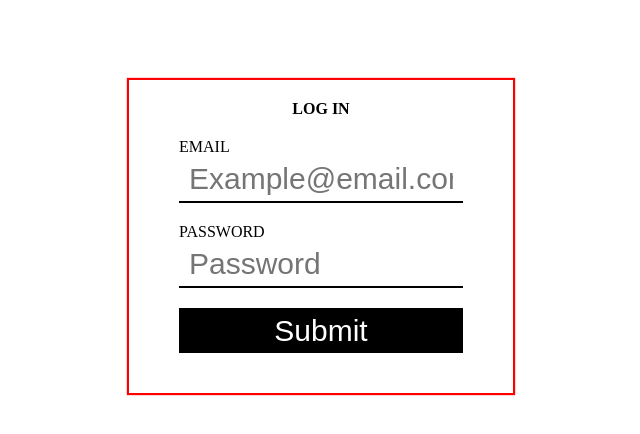
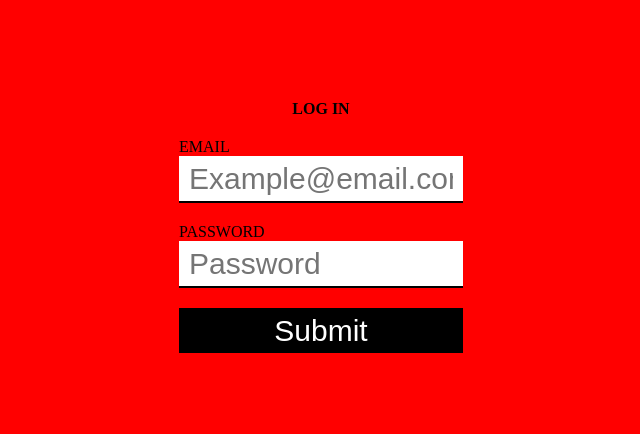
Before and after one commit to akolliy1/login, a plain HTML site: page index.html in a window 1280 px wide. Shown: the whole page, without its empty margins (319-959 px from the left). Drawn offline with Linux system fonts and the light colour scheme.

Commit message:
login page

```diff
--- a/assets/style.css
+++ b/assets/style.css
@@ -6,7 +6,7 @@
 }
 
 body {
-    /* background: red; */
+    background: red;
 }
 
 form {
```
